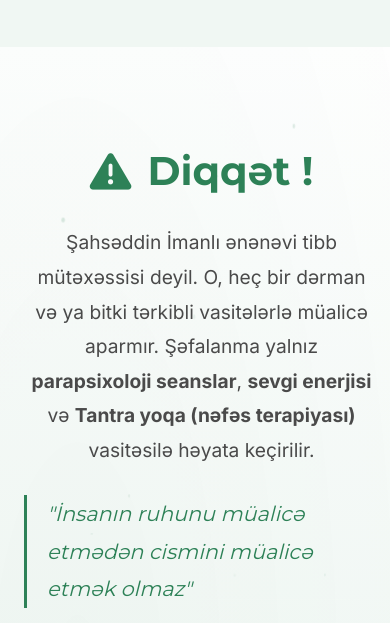
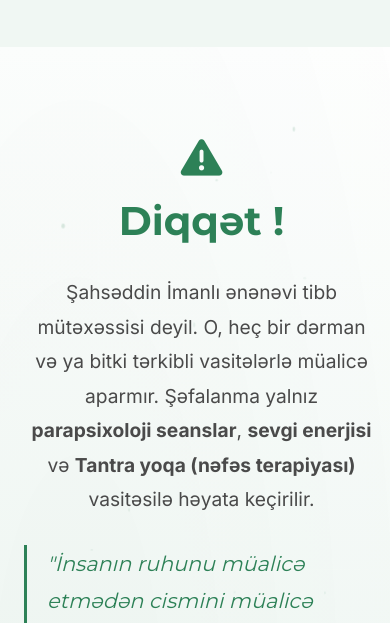
Before and after one commit to abdullayevmeherrem10-coder/hekim-sayti-2026-esas, a plain HTML site: page index.html in a window 390 px wide. Shown: the part 1800-2423 px from the top of the page. Drawn offline with Linux system fonts and the light colour scheme.

Commit message:
Stack warning icon above Diqqət text on mobile/tablet
Co-Authored-By: Claude Opus 4.6 <noreply@anthropic.com>

```diff
--- a/style.css
+++ b/style.css
@@ -1943,6 +1943,11 @@ img {
         padding: 30px 24px;
     }
 
+    .approach-title-inline {
+        flex-direction: column;
+        gap: 8px;
+    }
+
     .whatsapp-float {
         bottom: 20px;
         right: 20px;
```
